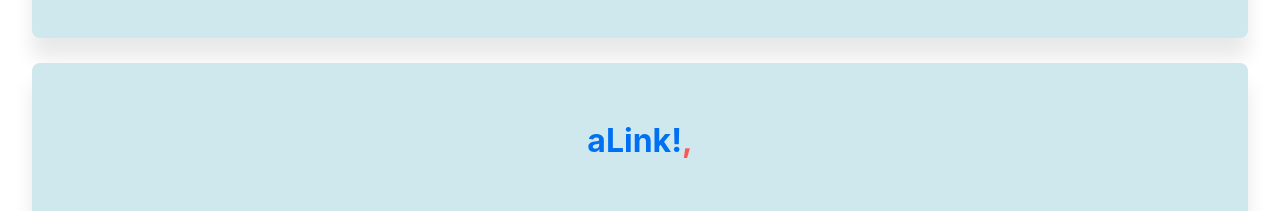
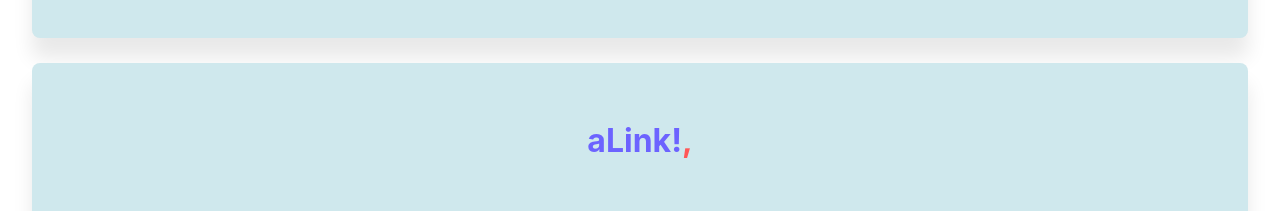
Before and after one commit to iAbdulKader/portfolio, a Next.js app: page / in a window 1280 px wide. Shown: the part 1620-1831 px from the top of the page. Built offline with nearby package versions, Linux system fonts and the light colour scheme.

Commit message:
changed alink's logo color

```diff
--- a/styles/Logos.css
+++ b/styles/Logos.css
@@ -19,7 +19,7 @@
 .alink{
   font-family: -apple-system, BlinkMacSystemFont, Segoe UI, Roboto, Oxygen,
     Ubuntu, Cantarell, Fira Sans, Droid Sans, Helvetica Neue, sans-serif;
-  color: #0070f3;
+  color: #6C63FF;
 }
 .koma{
   color: #ff5757;
```
